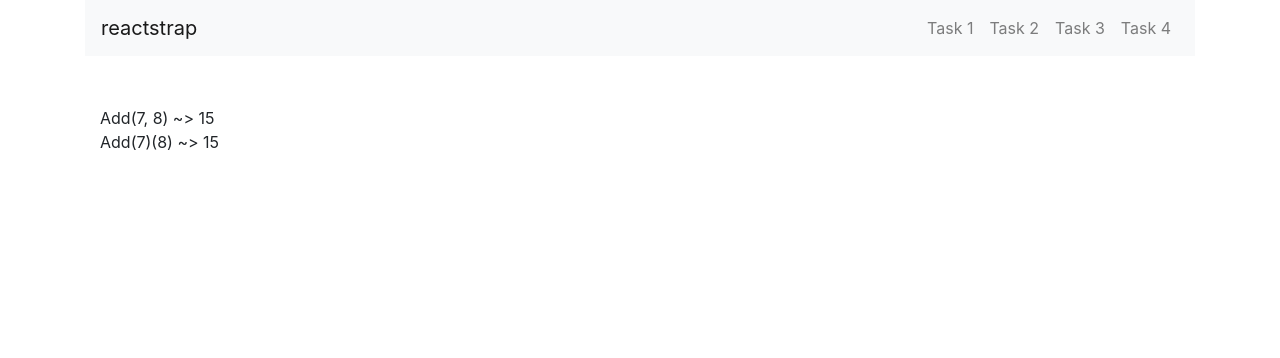
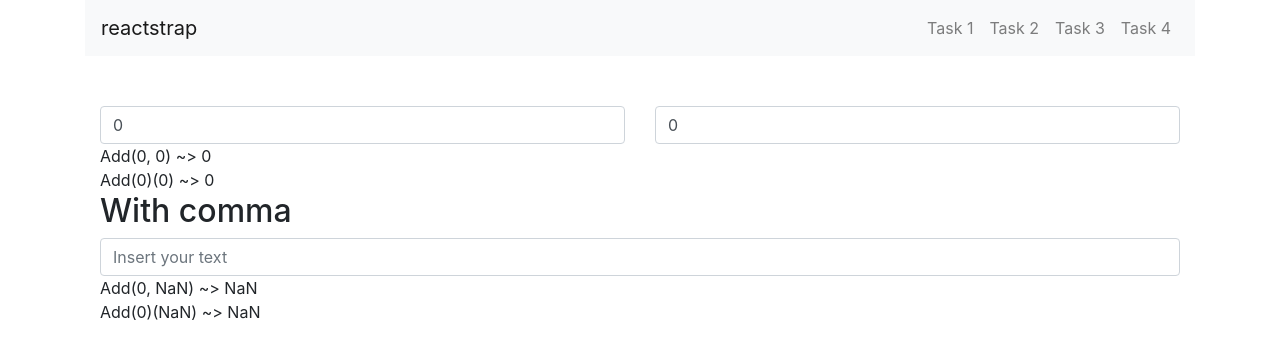
Before and after one commit to marchik88/webscopeio, a Next.js app: page /task3 in a window 1280 px wide. Shown: the top 358 px of the page. Built offline with nearby package versions, Linux system fonts and the light colour scheme.

Commit message:
feat: updated task2 3 4

```diff
--- a/pages/task3.tsx
+++ b/pages/task3.tsx
@@ -1,23 +1,66 @@
-import React from "react";
-import { Container, Col, Row } from "reactstrap";
+import React, { useState } from "react";
+import { Container, Col, Row, Input } from "reactstrap";
 import Screen from "../components/Screen";
 import * as R from "ramda";
 
 export default () => {
+  const [lFigure, setLFigure] = useState(0);
+  const [rFigure, setRFigure] = useState(0);
+  const [divider, setDivider] = useState("");
   const addArgs = R.curry((x: number, y: number) => x + y);
+  const sum = (y: number, Y: number) => `Add(${y}, ${Y}) ~> ${addArgs(y, Y)}`;
+  const currySum = (y1: number, y2: number) =>
+    `Add(${y1})(${y2}) ~> ${addArgs(y1)(y2)}`;
 
-  const sum = `Add(7, 8) ~> ${addArgs(7, 8)}`;
-  const currySum = `Add(7)(8) ~> ${addArgs(7)(8)}`;
+  const [a, b] = divider.split(",");
 
   return (
     <Screen>
       <Container>
         <Container>
           <Row>
+            <Col>
+              <Input
+                onChange={event => setLFigure(+event.target.value)}
+                value={lFigure}
+                type="number"
+                name="lFigure"
+                placeholder="Insert number"
+              />
+            </Col>
+            <Col>
+              <Input
+                onChange={event => setRFigure(+event.target.value)}
+                value={rFigure}
+                type="number"
+                name="rFigure"
+                placeholder="Insert number"
+              />
+            </Col>
+          </Row>
+          <Row>
             <Col lg="2">
               <section>
-                <div>{sum}</div>
-                <div>{currySum}</div>
+                <div>{sum(lFigure, rFigure)}</div>
+                <div>{currySum(lFigure, rFigure)}</div>
+              </section>
+            </Col>
+          </Row>
+          <Row>
+            <Col lg="4">
+              <h2>With comma</h2>
+            </Col>
+            <Col xs={12}>
+              <Input
+                onChange={event => setDivider(event.target.value)}
+                value={divider}
+                type="text"
+                name="divider"
+                placeholder="Insert your text"
+              />
+              <section>
+                <div>{sum(+a, +b)}</div>
+                <div>{currySum(+a, +b)}</div>
               </section>
             </Col>
           </Row>
```
Also changed, not shown: pages/task2.tsx (+6 -2 lines), pages/task4.tsx (+13 -2 lines).
